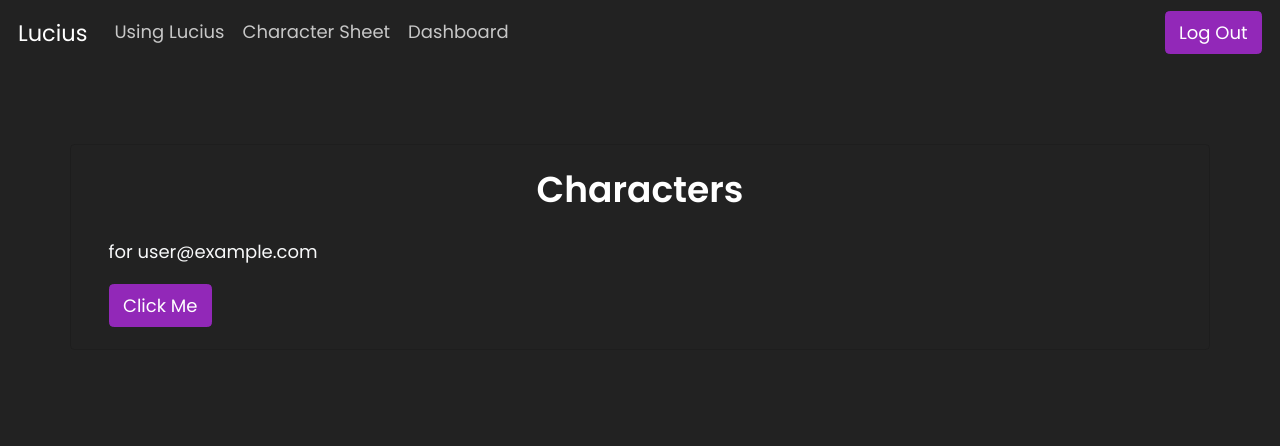
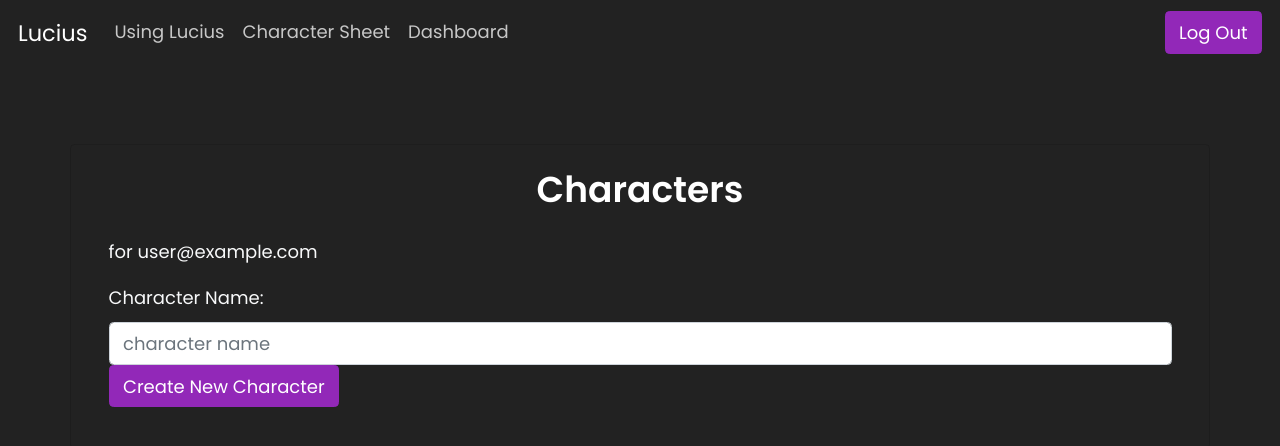
Before and after one commit to ShrikeFound/lucius, a React (Create React App) app: page /dashboard in a window 1280 px wide. Shown: the top 446 px of the page. Built offline with nearby package versions, Linux system fonts and the light colour scheme; no server answers; the database is empty; sample sign-in values are in the browser's storage.

Commit message:
added "add character" buton
basic, just for creating a character -- no attributes yet. need name to create.

```diff
--- a/src/components/Dashboard.js
+++ b/src/components/Dashboard.js
@@ -1,27 +1,43 @@
-import React from 'react'
-import { Button, Card} from 'react-bootstrap'
+import React, { useState,useRef } from 'react'
+import { Button, Card, Form} from 'react-bootstrap'
 import { useAuth } from '../contexts/AuthContext'
 import app from "../firebase.js"
 const Dashboard = () => {
   const { currentUser } = useAuth();
+  const db = app.database()
+  const [error, setError] = useState("");
+  const nameRef = useRef();
 
-  app.database().ref('users/' + currentUser.uid).on("value", (snapshot) => {
+  db.ref('users/' + currentUser.uid).on("value", (snapshot) => {
     const user = snapshot.val()
     if (user) {
-      //do nothing
     } else {
       console.log("no user!");
-      app.database().ref('users/' + currentUser.uid).set({
+      db.ref('users/' + currentUser.uid).set({
           id: currentUser.uid,
           email: currentUser.email,
       })
     }
   })
 
+  const userRef = db.ref('users/' + currentUser.uid)
+  const charactersRef = db.ref('users/'+currentUser.uid+'/characters')
+  console.log(userRef,charactersRef)
 
-  const createCharacter = () => {
+  const createCharacter = (e) => {
+    e.preventDefault();
+    setError("");
+    if (nameRef.current.value.length > 0) {
+      const newCharacter = charactersRef.push({name: nameRef.current.value});
+      console.log(newCharacter);
+    } else {
+      setError("please enter a name.");
+    }
 
   }
+
+
+
 
   return (
     <>
@@ -29,7 +45,14 @@ const Dashboard = () => {
         <Card.Body>
           <h2 className="text-center mb-4">Characters</h2>
           <p>for {currentUser.email}</p>
-          <Button onClick={createCharacter}>Click Me</Button>
+          <Form>
+            <Form.Group>
+              <Form.Label>Character Name:</Form.Label>
+              <Form.Control type="text" ref={nameRef} placeholder="character name"></Form.Control>
+              <Button variant="primary" type="submit" onClick={createCharacter}>Create New Character</Button>
+              <Form.Text className="danger">{error}</Form.Text>
+            </Form.Group>
+          </Form>
         </Card.Body>
       </Card>
     </>
--- a/src/components/Signup.js
+++ b/src/components/Signup.js
@@ -1,7 +1,6 @@
 import React, { useRef,useState } from 'react'
 import { Card, Button, Form, Alert } from 'react-bootstrap'
 import { useAuth } from '../contexts/AuthContext'
-import app from "../firebase.js"
 import { Link, useHistory } from 'react-router-dom'
 const Signup = () => {
 
```
